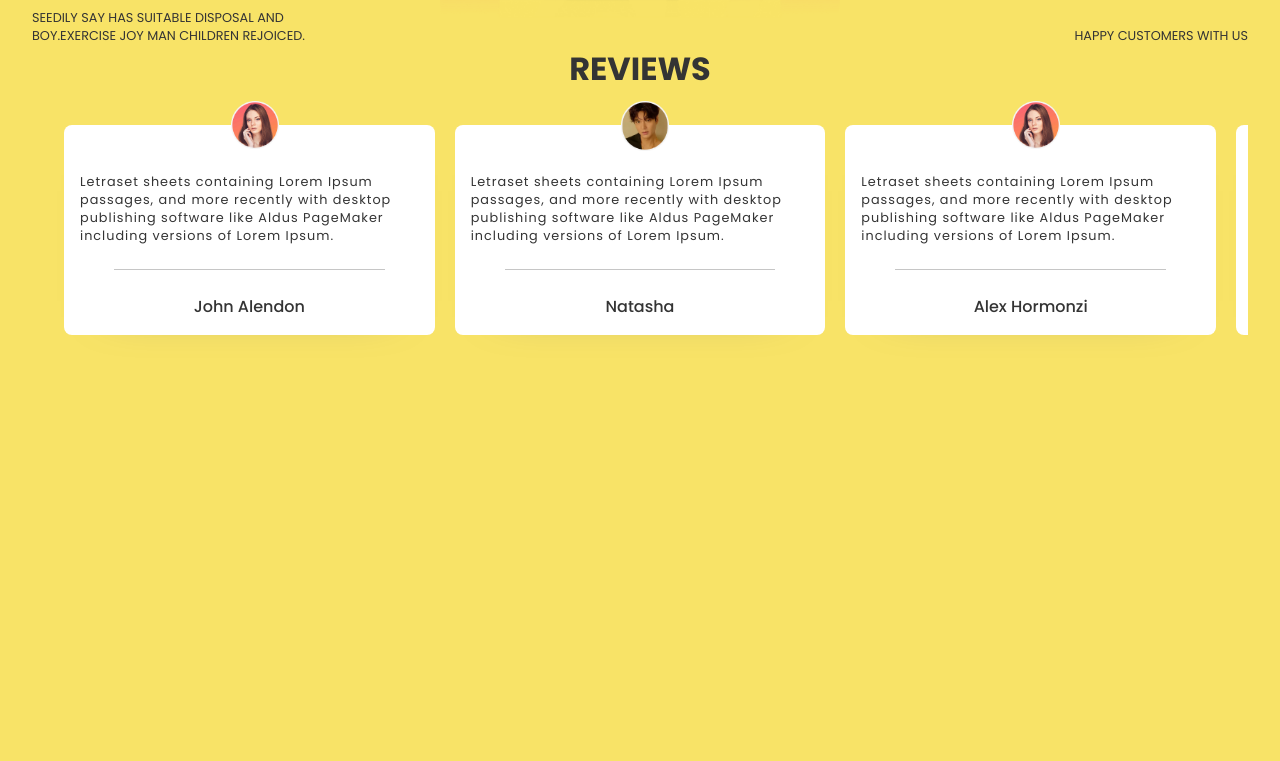
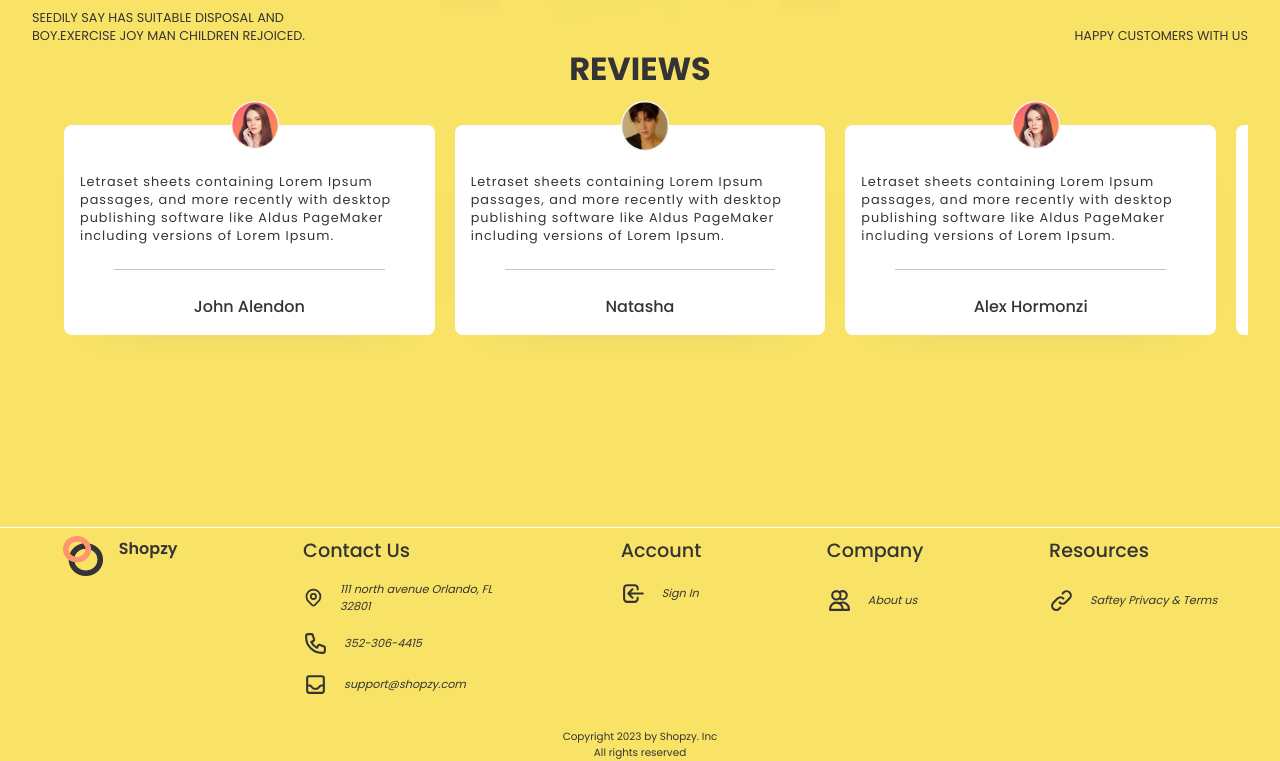
Before and after one commit to kirtiraj22/shopzy, a React (Create React App) app: page / in a window 1280 px wide. Shown: the part 2052-2813 px from the top of the page. Before the commit the page ends 2483 px from the top, so only its background shows below. Built offline with nearby package versions, Linux system fonts and the light colour scheme.

Commit message:
added footer

```diff
--- a/src/App.js
+++ b/src/App.js
@@ -1,4 +1,5 @@
 import './App.css';
+import Footer from './components/footer/Footer';
 import Header from './components/header/Header';
 import Hero from './components/hero/Hero';
 import Products from './components/products/Products';
@@ -14,6 +15,7 @@
       <Virtual />
       <Products />
       <Testimonials />
+      <Footer />
     </div>
   );
 }
--- /dev/null
+++ b/src/components/footer/Footer.jsx
@@ -0,0 +1,79 @@
+import React from 'react';
+import css from './Footer.module.css';
+import Logo from '../../assets/logo.png';
+import {
+  InboxIcon,
+  PhoneIcon,
+  LocationMarkerIcon,
+  LoginIcon,
+  UsersIcon,
+  LinkIcon
+} from '@heroicons/react/outline';
+const Footer = () => {
+  return (
+    <div className={css.cFooterWrapper}>
+      <hr />
+      <div className={css.cFooter}>
+        <div className={css.logo}>
+          <img
+            src={Logo}
+            alt=''
+          />
+          <span>Shopzy</span>
+        </div>
+        <div className={css.block}>
+          <div className={css.detail}>
+            <span>Contact Us</span>
+            <span className={css.pngLine}>
+              <LocationMarkerIcon className={css.icon} />
+              <span>111 north avenue Orlando, FL 32801</span>
+            </span>
+            <span className={css.pngLine}>
+              <PhoneIcon className={css.icon} />
+              <span>352-306-4415</span>
+            </span>
+            <span className={css.pngLine}>
+              <InboxIcon className={css.icon} />
+              <span>support@shopzy.com</span>
+            </span>
+          </div>
+        </div>
+        <div className={css.block}>
+          <div className={css.detail}>
+            <span>Account</span>
+            <span className={css.pngLine}>
+              <LoginIcon className={css.icon} />
+              Sign In
+            </span>
+          </div>
+        </div>
+        <div className={css.block}>
+          <div className={css.detail}>
+            <span>Company</span>
+            <span className={css.pngLine}>
+              <UsersIcon className={css.icon} />
+              <a href='/about'>
+                <p>About us</p>
+              </a>
+            </span>
+          </div>
+        </div>
+        <div className={css.block}>
+          <div className={css.detail}>
+            <span>Resources</span>
+            <span className={css.pngLine}>
+              <LinkIcon className={css.icon} />
+              <p>Saftey Privacy & Terms</p>
+            </span>
+          </div>
+        </div>
+      </div>
+      <div className={css.copyRight}>
+        <span>Copyright 2023 by Shopzy. Inc</span>
+        <span>All rights reserved</span>
+      </div>
+    </div>
+  );
+};
+
+export default Footer;
--- /dev/null
+++ b/src/components/footer/Footer.module.css
@@ -0,0 +1,80 @@
+.cFooterWrapper{
+    width: 100%;
+    margin-top: 5rem;
+}
+
+.cFooterWrapper>hr{
+    width: 100%;
+    height: 1px;
+    border: none;
+    background: white;
+    margin-top: 1rem;
+}
+
+.cFooter{
+    display: flex;
+    width: 100%;
+    justify-content: space-around;
+}
+
+.logo{
+    display: flex;
+    align-items: flex-start;
+    gap: 1rem;
+}
+
+.logo>img{
+    width: 2.5rem;
+    height: 2.5rem;
+}
+
+.logo>span{
+    font-weight: 600;
+    font-size: 1rem;
+}
+
+.block{
+    display: flex;
+    flex-direction: column;
+    gap: 1rem;
+    max-width: 12rem;
+}
+
+.detail{
+    display: flex;
+    flex-direction: column;
+    width: inherit;
+    font-size: 0.7rem;
+    gap: 1rem;
+    font-style: italic;
+}
+
+.detail>span:nth-of-type(1){
+    font-weight: 500;
+    font-style: normal;
+    font-size: 1.2rem;
+}
+
+.pngLine:hover{
+    cursor: pointer;
+}
+
+.pngLine{
+    display: flex;
+    gap: 1rem;
+    align-items: center;
+
+}
+
+.icon{
+    width: 25px;
+}
+
+.copyRight{
+    display: flex;
+    flex-direction: column;
+    width: 100%;
+    text-align: center;
+    font-size: 0.65rem;
+    margin-top: 2rem;
+}
```
